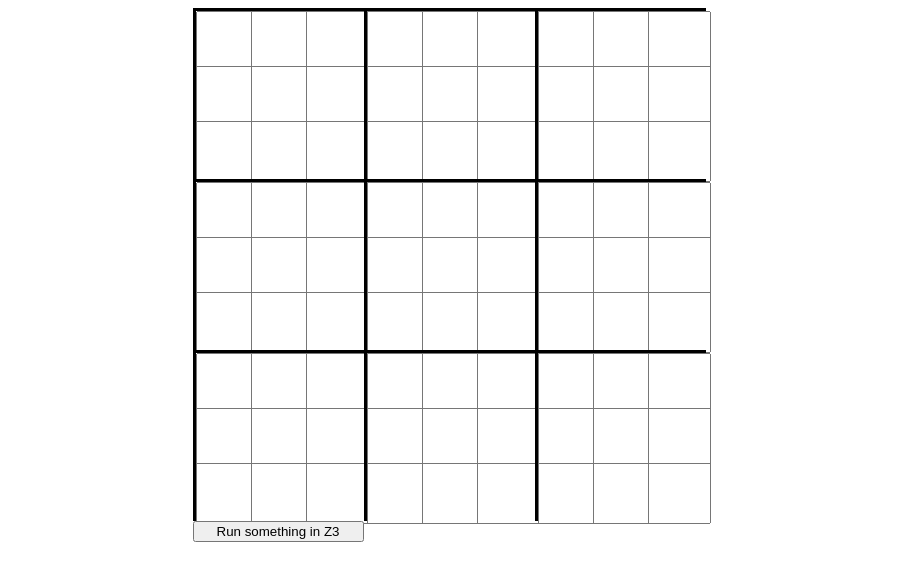
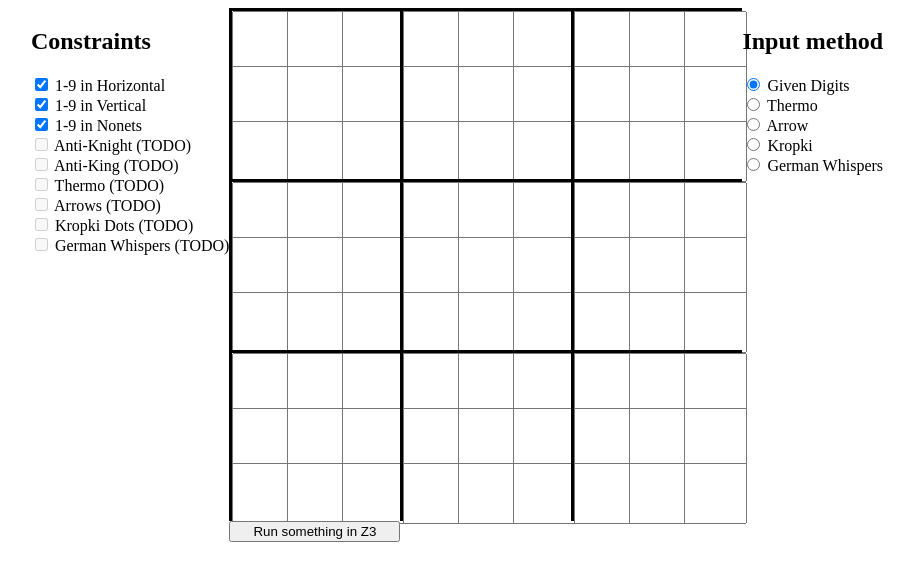
Before and after one commit to rao107/sudoku-setter, a website built with webpack: page index.html in a window 1280 px wide. Shown: the whole page, without its empty margins (191-1105 px from the left). Built offline with Linux system fonts and the light colour scheme.

Commit message:
Added in Constraint choice and UI for swapping inputs. Also set up using multiple ts files

```diff
--- a/index.html
+++ b/index.html
@@ -12,12 +12,34 @@
   <link rel="stylesheet" type="text/css" href="style.css">
 
   <link rel="icon" href="icon.svg">
-
+  <title>Sudoku Setter</title>
   <script src="./coi-serviceworker.js" defer></script>
   <script src="./build/z3-built.js" defer></script>
   <script src="./build/index.js" defer></script>
 </head>
 <body>
+  <div id="constraints">
+    <h2>Constraints</h2>
+    <input type="checkbox" name="1-9horiz" id="1-9horiz" checked>
+      <label for="1-9horiz">1-9 in Horizontal</label><br>
+    <input type="checkbox" name="1-9vert" id="1-9vert" checked>
+      <label for="1-9vert">1-9 in Vertical</label><br>
+    <input type="checkbox" name="1-9nonet" id="1-9nonet" checked>
+      <label for="1-9nonet">1-9 in Nonets</label><br>
+    <input type="checkbox" name="antiknight" id="antiknight" disabled>
+      <label for="antiknight">Anti-Knight (TODO)</label><br>
+    <input type="checkbox" name="antiking" id="antiking" disabled>
+      <label for="antiking">Anti-King (TODO)</label><br>
+    <input type="checkbox" name="thermo" id="thermo" disabled>
+      <label for="thermo">Thermo (TODO)</label><br>
+    <input type="checkbox" name="arrow" id="arrow" disabled>
+      <label for="arrow">Arrows (TODO)</label><br>
+    <input type="checkbox" name="kropki" id="kropki" disabled>
+      <label for="kropki">Kropki Dots (TODO)</label><br>
+    <input type="checkbox" name="german-whispers" id="german-whispers" disabled>
+      <label for="german-whispers">German Whispers (TODO)</label><br>
+  </div>
+  <!-- <canvas></canvas> -->
   <div class="grid">
     <div class="nonet">
       <div class="box" id="b11"><input type="text" maxLength="1" class="box" id="i11"></div>
@@ -120,5 +142,22 @@
     </div>
     <button id="run">Run something in Z3</button>
   </div>
+  <div id="place-constraints">
+    <h2>Input method</h2>
+    <!-- This will have many radio buttons for placing the different constraints. Can disable ones that aren't enabled -->
+    <input type="radio" name="input-type" id="input-numbers" checked>
+      <label for="input-numbers">Given Digits</label><br>
+    <input type="radio" name="input-type" id="input-thermo">
+      <label for="input-thermo">Thermo</label><br>
+
+    <input type="radio" name="input-type" id="input-arrow">
+      <label for="input-arrow">Arrow</label><br>
+
+    <input type="radio" name="input-type" id="input-kropki">
+      <label for="input-kropki">Kropki</label><br>
+
+    <input type="radio" name="input-type" id="input-german">
+      <label for="input-german">German Whispers</label><br>
+  </div>
 </body>
 </html>
--- a/index.ts
+++ b/index.ts
@@ -1,14 +1,42 @@
 import * as z3 from 'z3-solver';
+import setup from './setup'
 declare global {
   interface Window { z3Promise: ReturnType<typeof z3.init>; }
 }
 
+// Used in getValue to cache the HTMLInputElements
+let getValueBlocks: {[index:string]:HTMLInputElement} = {};
 function getValue(x:number, y:number):number{
-  let elem = (<HTMLInputElement>document.getElementById(`i${x}${y}`));
+  if (x < 1 || x > 9) {
+    throw new Error(`Invalid value of ${x} for x`);
+  }
+  if (y < 1 || y > 9) {
+    throw new Error(`Invalid value of ${y} for y`);
+  }
+  let key = `i${x}${y}`;
+  if (key in getValueBlocks) {
+    return parseInt(getValueBlocks[key].value);
+  }
+  let elem = (<HTMLInputElement>document.getElementById(key));
   if (elem === null || elem.value === "") {
     return 0;
   }
+  // Cache because getElementById is slow
+  getValueBlocks[`${x}${y}`] = elem;
   return parseInt(elem.value);
+}
+
+// Grabs the constraints div and gets the id's of all checked children inputs
+function getConstraints():string[]{
+  let out:string[] = [];
+  document.getElementById("constraints")
+    ?.querySelectorAll("input")
+    ?.forEach(child=>{
+      if (child.checked) out.push(child.id);
+    })
+  setup()
+
+  return out;
 }
 
 window.z3Promise = z3.init();
@@ -22,6 +50,8 @@ if (runBtn === undefined || runBtn === null) {
   console.error("no run btn");
 } else {
   runBtn.addEventListener('click', async event => {
+    console.log(getConstraints());
+
     // We can likely put most of the checking logic in here
     //  I just copied what they had for Z3 and shoved it in here
     //  to make sure it wasn't just available at page run
--- /dev/null
+++ b/setup.ts
@@ -0,0 +1,3 @@
+export default function hi() {
+    console.log("Hi");
+}
--- a/style.css
+++ b/style.css
@@ -1,6 +1,7 @@
 body {
   display: flex;
   justify-content: center;
+  width: 100%;
 }
 
 .grid {
@@ -21,3 +22,7 @@ body {
   text-align: center;
   font-size: 2rem;
 }
+
+#constraints {
+  float: left;
+}
--- a/tsconfig.json
+++ b/tsconfig.json
@@ -1,12 +1,11 @@
 {
-    "include": ["index.ts"],
+    "include": ["index.ts", "setup.ts"],
     "compilerOptions": {
         "target": "es2019",
         "module": "commonjs",
         "moduleResolution": "node",
         "strict": true,
         "noEmit": true,
-        "ignoreDeprecations": "5.0",
         "importsNotUsedAsValues": "error",
         "lib": ["es5", "es2019", "dom", "dom.iterable"],
         "typeRoots": [
```
Also changed, not shown: build/index.js, 1 other file.
